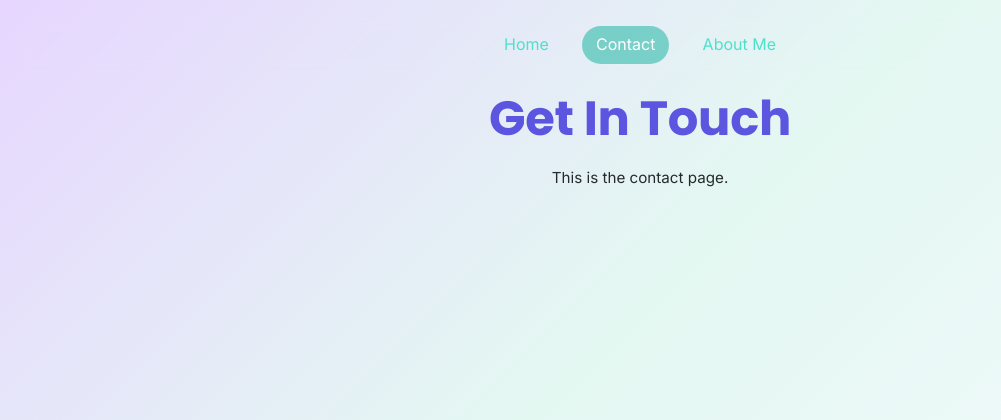
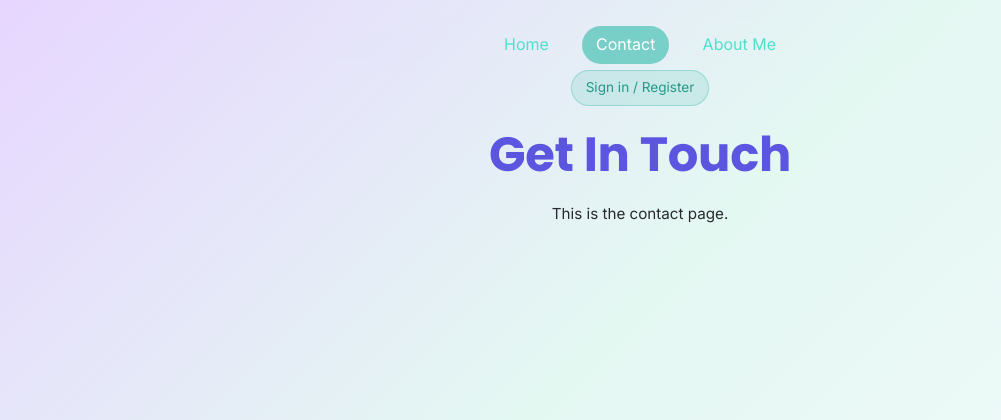
Before and after one commit to tstyer/portfolio-website, a Django app: page /contact/ in a window 1280 px wide. Shown: the top 420 px of the page, without its empty margins (0-1001 px from the left). Run offline with Django 4.2, Linux system fonts and the light colour scheme; some libraries are stand-ins or nearby versions.

Commit message:
build (html): add sign in to all pages

```diff
--- a/portfolio/main/templates/about.html
+++ b/portfolio/main/templates/about.html
@@ -38,6 +38,10 @@
           <a class="nav-link active" aria-current="page" href="about.html">About Me</a>
         </li>
       </ul>
+      <!--Authorise button-->
+      <button type="button" class="auth-btn" id="open-auth-modal">
+    Sign in / Register
+      </button>
     </nav>
 
     <header>
--- a/portfolio/main/templates/contact.html
+++ b/portfolio/main/templates/contact.html
@@ -31,6 +31,10 @@
           <a class="nav-link" href="about.html">About Me</a>
         </li>
       </ul>
+      <!--Authorise button-->
+      <button type="button" class="auth-btn" id="open-auth-modal">
+    Sign in / Register
+      </button>
   </header>
 
   <main>
--- a/portfolio/main/templates/index.html
+++ b/portfolio/main/templates/index.html
@@ -29,9 +29,6 @@
   </head>
 
   <body class="wrapper">
-
-
-
     <!--NavBar-->
     <nav class="site-nav">
       <button class="nav-toggle" aria-label="Toggle navigation">
```
